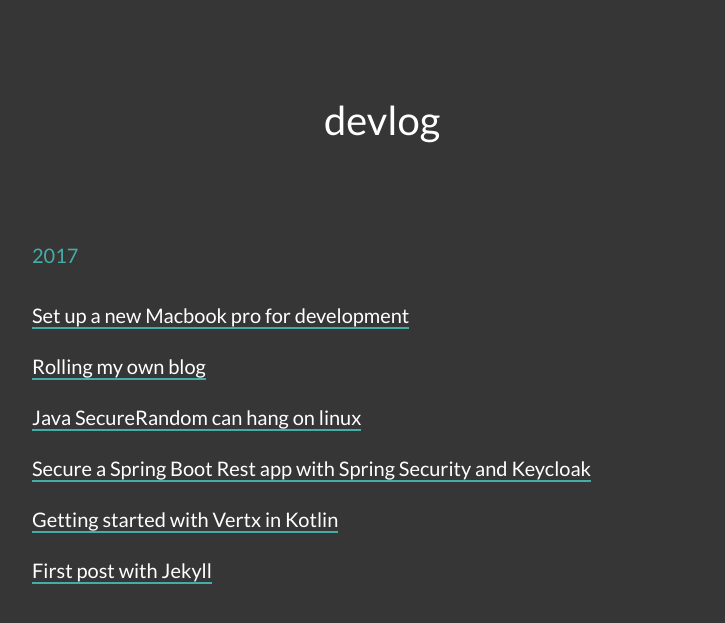
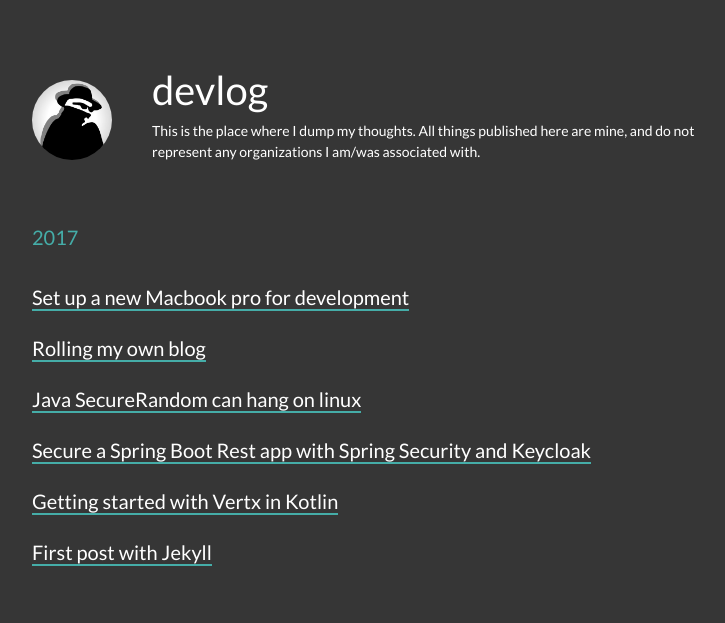
Before and after one commit to sandor-nemeth/sandor-nemeth.github.io, a Jekyll site: the page built from index.md, in a window 1280 px wide. Shown: the top 623 px of the page, without its empty margins (258-983 px from the left). Built offline with Jekyll 4.4.1, drawn with Linux system fonts in a browser that asks for light colours.

Commit message:
Add header with description and image

```diff
--- a/_config.yml
+++ b/_config.yml
@@ -1,8 +1,12 @@
 title: devlog
+description: >
+  This is the place where I dump my thoughts. All things published here are mine,
+  and do not represent any organizations I am/was associated with.
 email: sandor.nemeth.1986@gmail.com
 twitter_username: sandor_nemeth
 github_username:  sandor-nemeth
 repository: sandor-nemeth/sandor-nemeth.github.io
+avatar_url: /assets/images/avatar.jpg
 
 # Build settings
 markdown: kramdown
--- a/_includes/header.html
+++ b/_includes/header.html
@@ -1,7 +1,13 @@
 <header id="header">
     <div class="container">
-        <h1>
-            <a href="{{ site.baseurl }}/">{{ site.title }}</a>
-        </h1>
+        <div id="title">
+            <div id="avatar">
+                <img src="{{ site.baseurl }}{{ site.avatar_url }}" alt="avatar" />
+            </div>
+            <h1>
+                <a href="{{ site.baseurl }}/">{{ site.title }}</a>
+                <div id="title-description">{{ site.description }}</div>
+            </h1>
+        </div>
     </div>
 </header>
--- a/_sass/_header.sass
+++ b/_sass/_header.sass
@@ -2,12 +2,20 @@
   font-family: $header-font
 
   .container
-    padding: 4.5rem
+    padding: 3rem
+
+    #avatar
+      float: left
+      margin-right: 2rem
+
+      img
+        border-radius: 50%
+        width: 4rem
+        padding: 1rem 0
 
   h1
     margin: 0
     font-size: 2rem
-    text-align: center
 
     & a, a:visited
       color: white
@@ -16,6 +24,10 @@
     & > a:hover
       color: white
       border-bottom: 2px solid $primary
+    #title-description
+      color: white
+      font-size: .7rem
+      font-weight: 300
 
 .page
   header
```
Also changed, not shown: assets/images/avatar.jpg (added).
